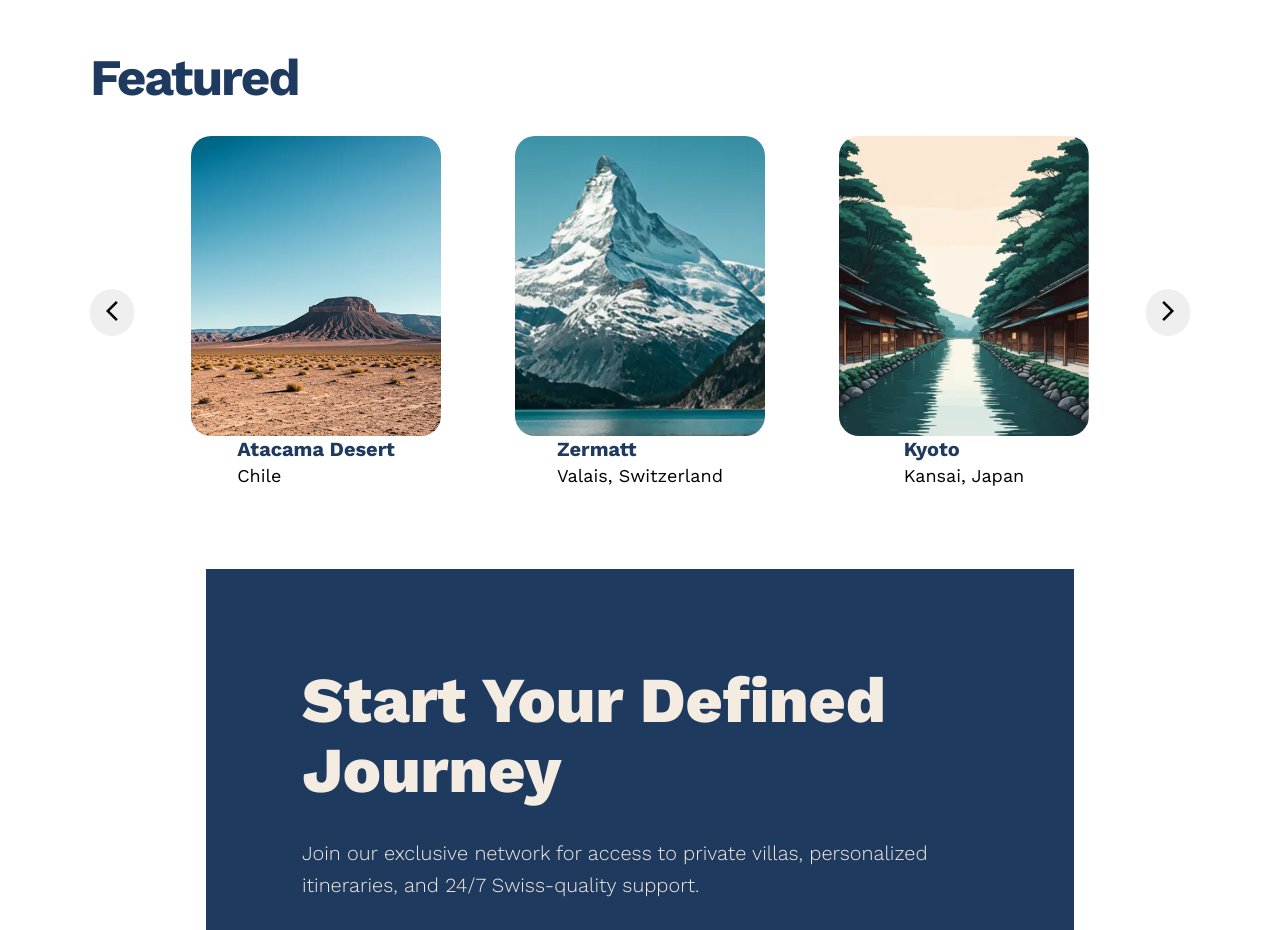
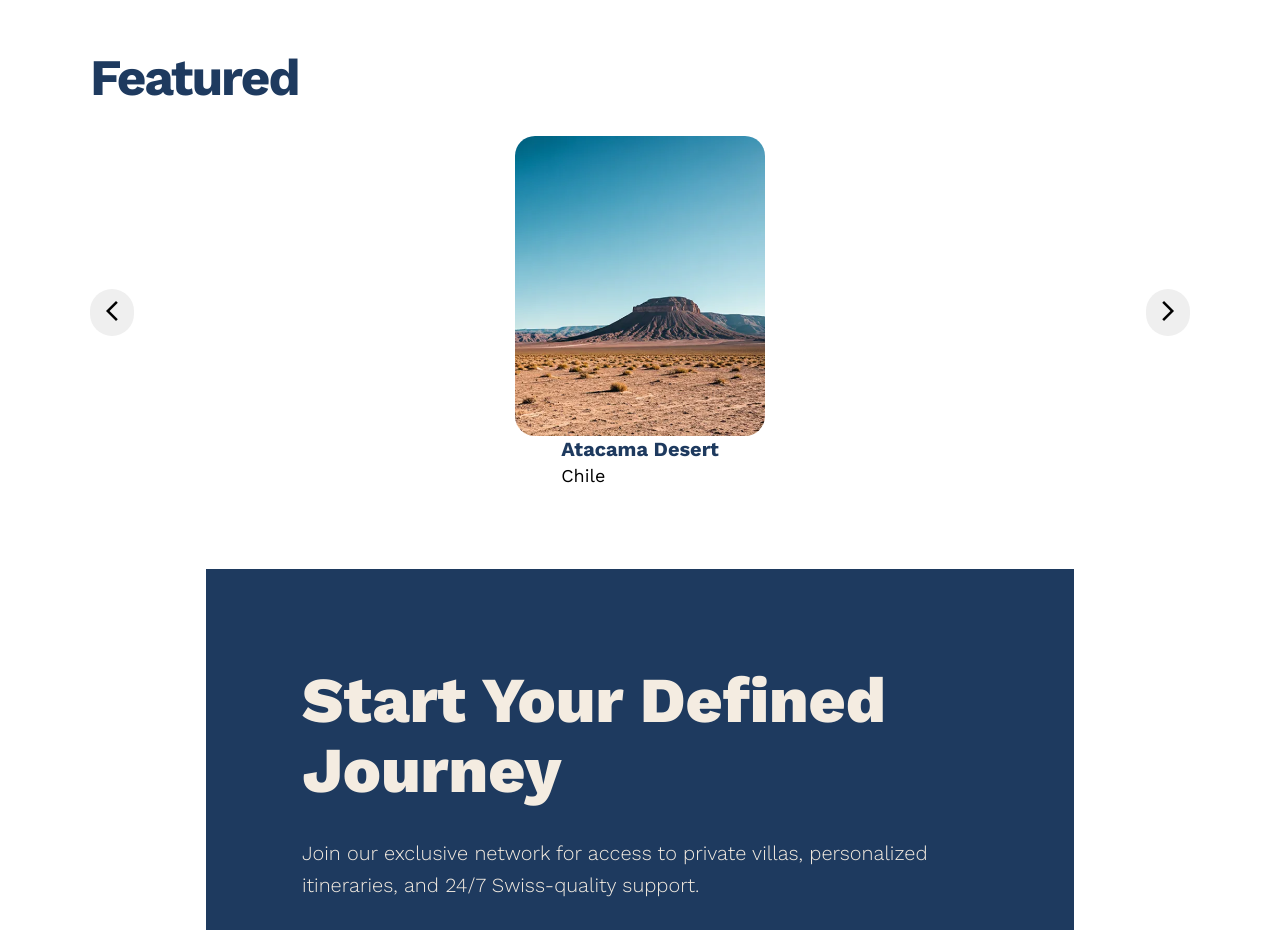
Before and after one commit to kalfarocei/simulacro-travel-blog, a plain HTML site: page index.html in a window 1280 px wide. Shown: the part 1100-2030 px from the top of the page. Drawn offline with nearby package versions, Linux system fonts and the light colour scheme.

Commit message:
Change card min-width to 100%

```diff
--- a/css/styles.css
+++ b/css/styles.css
@@ -358,7 +358,7 @@ li {
 }
 
 .card {
-  min-width: calc(100% / 3);
+  min-width: calc(100%);
   box-sizing: border-box;
   display: flex;
   flex-flow: column;
```
